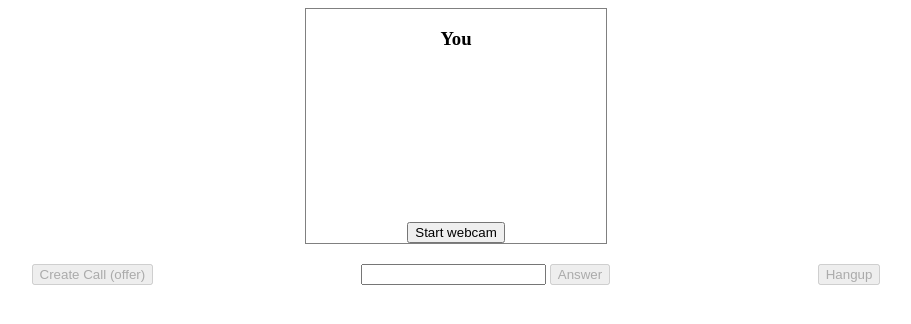
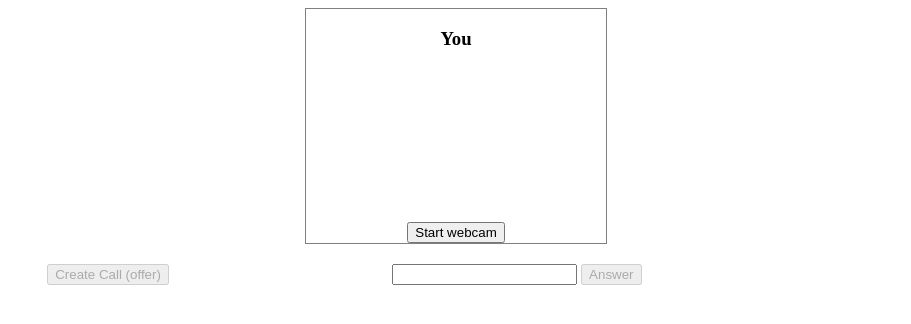
Before and after one commit to miraz00/web-conference, a website built with webpack: page main.html in a window 1280 px wide. Shown: the whole page, without its empty margins (184-1095 px from the left). Built offline with nearby package versions, Linux system fonts and the light colour scheme; some packages are replaced by stand-ins of ours.

Commit message:
display hidden hangup button

```diff
--- a/main.html
+++ b/main.html
@@ -27,7 +27,7 @@
             </div>
 
             <div>
-                <button id="hangupButton" disabled>Hangup</button>
+                <button id="hangupButton" style="display: none" disabled>Hangup</button>
             </div>
 
         </div>
```
